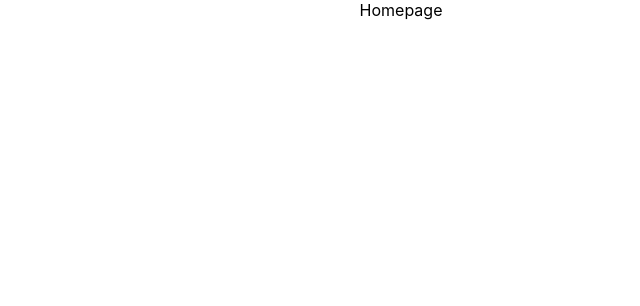
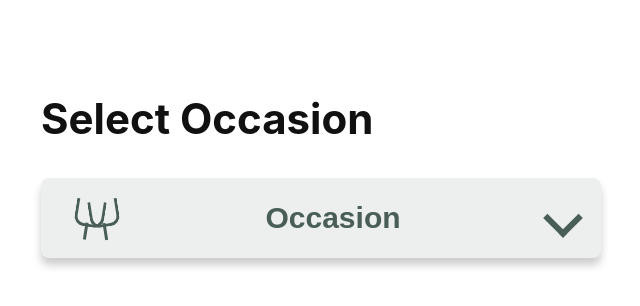
Before and after one commit to amine545/meta, a React (Create React App) app: page / in a window 1280 px wide. Shown: the top 306 px of the page, without its empty margins (239-879 px from the left). Built offline with nearby package versions, Linux system fonts and the light colour scheme.

Commit message:
Add occasion dropdown component

```diff
--- a/src/App.css
+++ b/src/App.css
@@ -1,38 +1,173 @@
 .App {
-  text-align: center;
+  min-height: 100vh;
+  background: #ffffff;
 }
 
-.App-logo {
-  height: 40vmin;
-  pointer-events: none;
+.occasion-page {
+  min-height: 100vh;
+  display: flex;
+  align-items: flex-start;
+  justify-content: center;
+  padding: 96px 24px;
 }
 
-@media (prefers-reduced-motion: no-preference) {
-  .App-logo {
-    animation: App-logo-spin infinite 20s linear;
+.occasion-panel {
+  width: min(100%, 720px);
+}
+
+.occasion-panel h1 {
+  margin: 0 0 36px;
+  color: #111111;
+  font-size: 42px;
+  line-height: 1.1;
+}
+
+.occasion-dropdown {
+  position: relative;
+  width: min(100%, 560px);
+}
+
+.dropdown-trigger {
+  width: 100%;
+  min-height: 80px;
+  border: 0;
+  border-radius: 8px;
+  background: #edefee;
+  box-shadow: 0 7px 8px rgba(0, 0, 0, 0.2);
+  color: #495e57;
+  cursor: pointer;
+  display: grid;
+  grid-template-columns: 96px 1fr 72px;
+  align-items: center;
+  padding: 0 24px;
+  font-size: 30px;
+  font-weight: 700;
+  transition:
+    background-color 300ms ease-out,
+    color 300ms ease-out,
+    box-shadow 300ms ease-out;
+}
+
+.dropdown-trigger.selected {
+  grid-template-columns: 1fr 72px;
+  background: #495e57;
+  color: #ffffff;
+}
+
+.occasion-icon {
+  position: relative;
+  width: 64px;
+  height: 44px;
+}
+
+.occasion-icon span {
+  position: absolute;
+  top: 4px;
+  width: 24px;
+  height: 24px;
+  border: 3px solid #495e57;
+  border-top: 0;
+  border-radius: 0 0 10px 10px;
+}
+
+.occasion-icon span::after {
+  content: "";
+  position: absolute;
+  left: 9px;
+  top: 23px;
+  width: 3px;
+  height: 17px;
+  background: #495e57;
+}
+
+.occasion-icon span:first-child {
+  left: 10px;
+  transform: rotate(9deg);
+}
+
+.occasion-icon span:last-child {
+  right: 10px;
+  transform: rotate(-9deg);
+}
+
+.chevron {
+  width: 22px;
+  height: 22px;
+  justify-self: end;
+  border-right: 6px solid currentColor;
+  border-bottom: 6px solid currentColor;
+  transform: rotate(45deg);
+  transition: transform 300ms ease-out;
+}
+
+.dropdown-trigger[aria-expanded="true"] .chevron,
+.dropdown-trigger.selected .chevron {
+  transform: rotate(225deg);
+}
+
+.dropdown-options {
+  margin: 10px 0 0;
+  padding: 0;
+  list-style: none;
+  background: #edefee;
+  animation: dropdown-open 300ms ease-out;
+}
+
+.dropdown-options li + li {
+  border-top: 2px dashed #b4b4b4;
+}
+
+.dropdown-options button {
+  width: 100%;
+  min-height: 90px;
+  border: 0;
+  background: transparent;
+  color: #495e57;
+  cursor: pointer;
+  font-size: 30px;
+  font-weight: 700;
+}
+
+.dropdown-options button:hover,
+.dropdown-options button:focus {
+  background: #dfe4e2;
+  outline: none;
+}
+
+@keyframes dropdown-open {
+  from {
+    opacity: 0;
+    transform: translateY(-8px);
+  }
+
+  to {
+    opacity: 1;
+    transform: translateY(0);
   }
 }
 
-.App-header {
-  background-color: #282c34;
-  min-height: 100vh;
-  display: flex;
-  flex-direction: column;
-  align-items: center;
-  justify-content: center;
-  font-size: calc(10px + 2vmin);
-  color: white;
-}
+@media (max-width: 640px) {
+  .occasion-page {
+    padding: 56px 18px;
+  }
 
-.App-link {
-  color: #61dafb;
-}
+  .occasion-panel h1 {
+    font-size: 34px;
+  }
 
-@keyframes App-logo-spin {
-  from {
-    transform: rotate(0deg);
+  .dropdown-trigger {
+    grid-template-columns: 72px 1fr 48px;
+    min-height: 72px;
+    padding: 0 18px;
+    font-size: 24px;
   }
-  to {
-    transform: rotate(360deg);
+
+  .dropdown-trigger.selected {
+    grid-template-columns: 1fr 48px;
+  }
+
+  .dropdown-options button {
+    min-height: 78px;
+    font-size: 24px;
   }
 }
--- a/src/App.js
+++ b/src/App.js
@@ -1,9 +1,54 @@
+import { useState } from 'react';
 import './App.css';
 
+const occasions = ['Birthday', 'Engagement', 'Anniversary'];
+
 function App() {
+  const [isOpen, setIsOpen] = useState(false);
+  const [selectedOccasion, setSelectedOccasion] = useState('');
+
+  const handleSelect = (occasion) => {
+    setSelectedOccasion(occasion);
+    setIsOpen(false);
+  };
+
   return (
     <div className="App">
-      Homepage
+      <main className="occasion-page">
+        <section className="occasion-panel" aria-labelledby="occasion-title">
+          <h1 id="occasion-title">Select Occasion</h1>
+          <div className="occasion-dropdown">
+            <button
+              className={`dropdown-trigger ${selectedOccasion ? 'selected' : ''}`}
+              type="button"
+              aria-haspopup="listbox"
+              aria-expanded={isOpen}
+              onClick={() => setIsOpen((open) => !open)}
+            >
+              {!selectedOccasion && (
+                <span className="occasion-icon" aria-hidden="true">
+                  <span />
+                  <span />
+                </span>
+              )}
+              <span>{selectedOccasion || 'Occasion'}</span>
+              <span className="chevron" aria-hidden="true" />
+            </button>
+
+            {isOpen && (
+              <ul className="dropdown-options" role="listbox" aria-label="Occasion options">
+                {occasions.map((occasion) => (
+                  <li key={occasion}>
+                    <button type="button" role="option" onClick={() => handleSelect(occasion)}>
+                      {occasion}
+                    </button>
+                  </li>
+                ))}
+              </ul>
+            )}
+          </div>
+        </section>
+      </main>
     </div>
   );
 }
```
Also changed, not shown: 1 other file (tests, documents, lock files or other folders).
